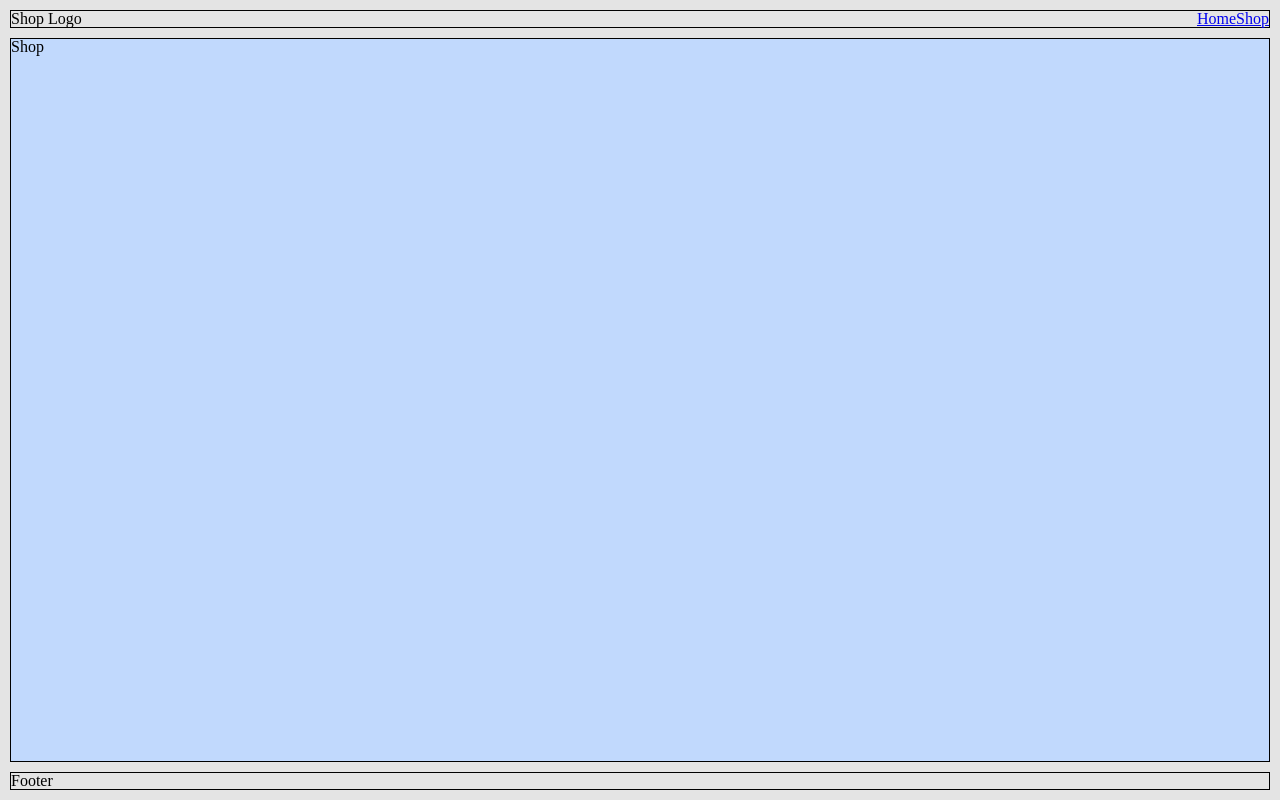
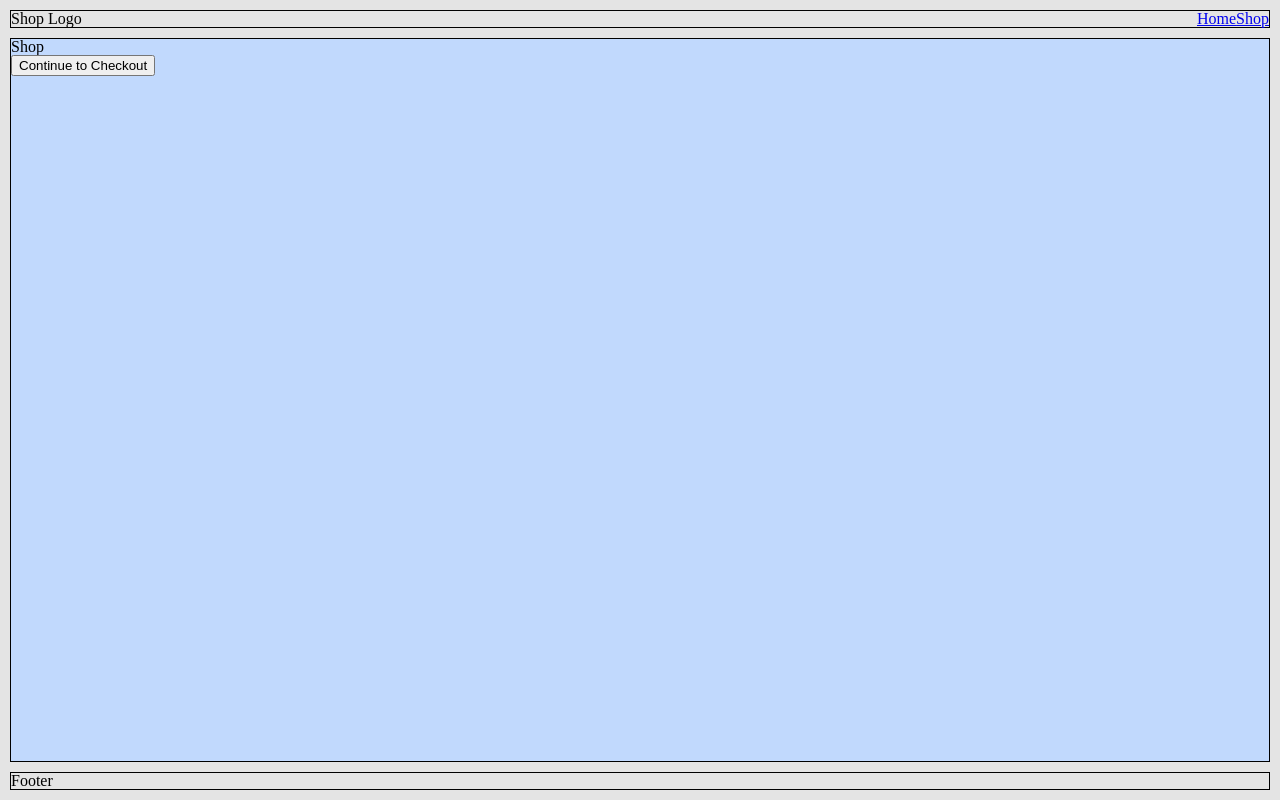
Before and after one commit to JakeBrowning90/shopping-cart-2, a React (Vite) app: page /shop in a window 1280 px wide. Built offline with nearby package versions, Linux system fonts and the light colour scheme.

Commit message:
Add placeholder checkout button

```diff
--- a/src/components/PageShop.jsx
+++ b/src/components/PageShop.jsx
@@ -2,6 +2,7 @@ function PageShop() {
     return (
         <main className="pageShop">
             <h1>Shop</h1>
+            <button>Continue to Checkout</button>
         </main>
     )
 }
```
